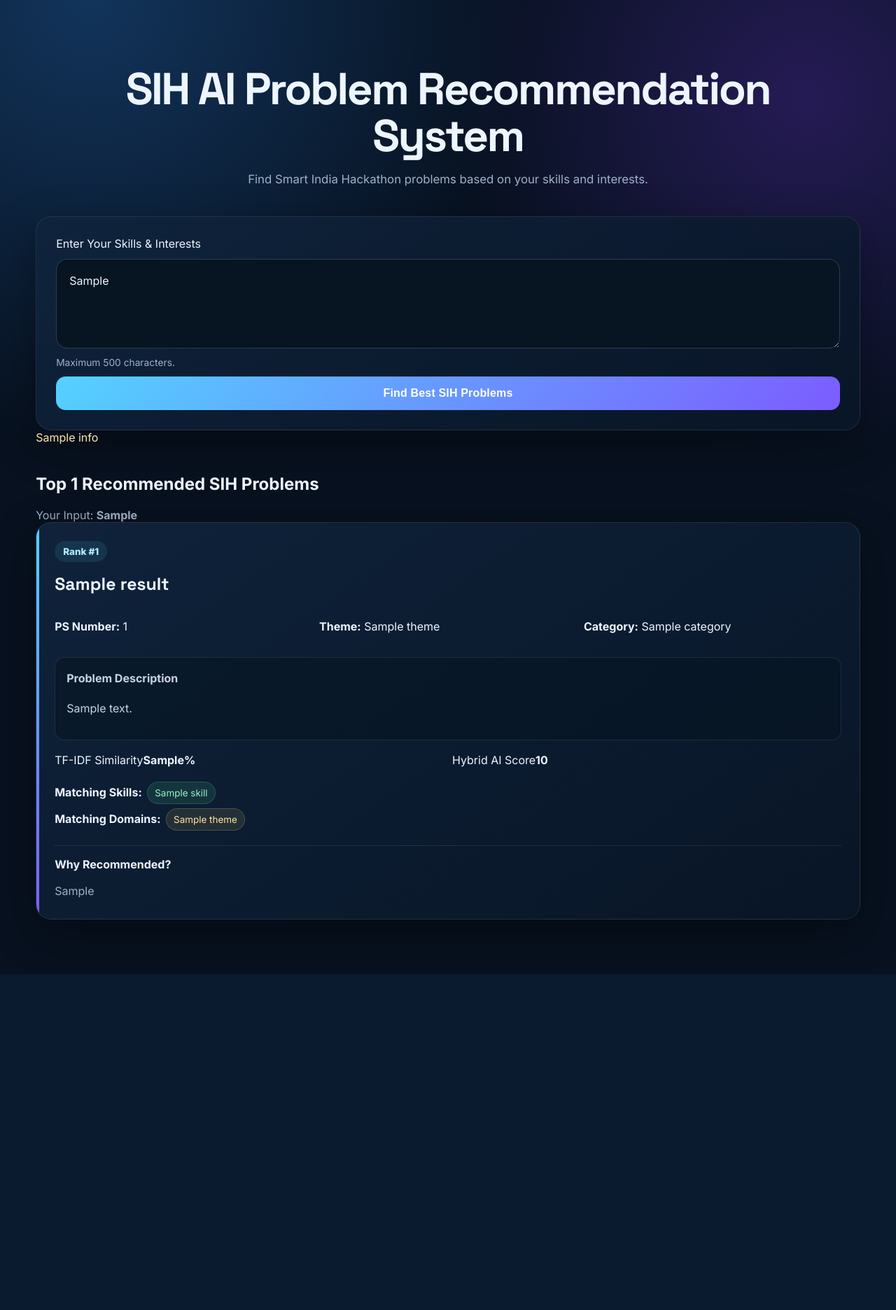
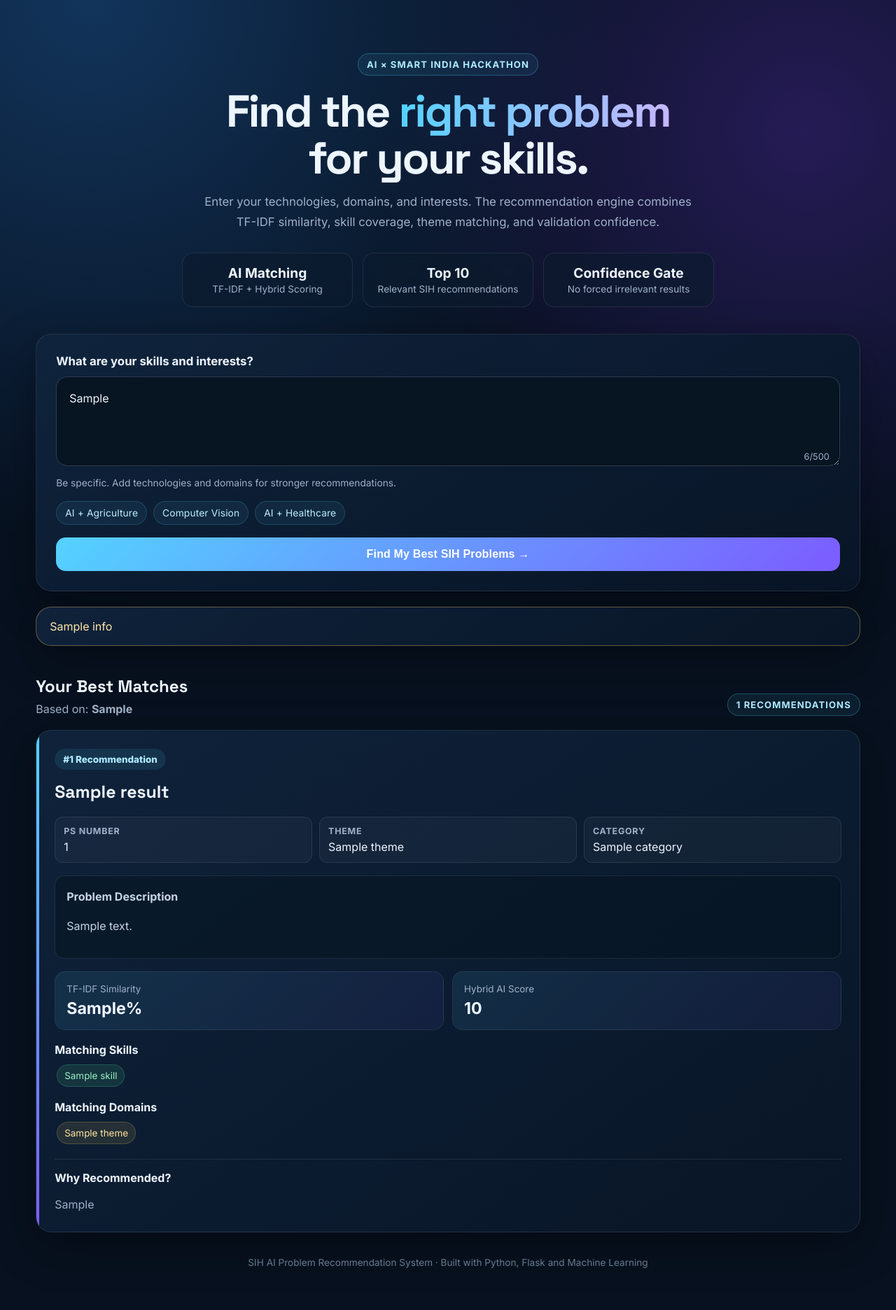
Before and after one commit to sahilgariya/SIH-AI-Recommender, a Flask app: template app/templates/index.html in a window 1280 px wide. Shown: the whole page at 70% size. Before the commit the page ends 1392 px from the top, so only its background shows below. Run offline with Flask 3, Linux system fonts and the light colour scheme; the template is opened without the code that fills it: most values are stand-ins (such as "Sample title", 1, 10 or a date in 2020); parts of the project's set-up code (start-up, migrations or seed data) failed here and were passed over.

Commit message:
Upgrade frontend design and usability

```diff
--- a/app/templates/index.html
+++ b/app/templates/index.html
@@ -3,91 +3,49 @@
 <head>
 <meta charset="UTF-8">
 <meta name="viewport" content="width=device-width, initial-scale=1.0">
-    <title>SIH AI Problem Recommendation System</title>
+<meta name="description" content="AI-powered Smart India Hackathon problem recommendation system.">
+<title>SIH AI Recommender</title>
 <link rel="stylesheet" href="{{ url_for('static', filename='css/style.css') }}">
 </head>
 <body>
-<div class="container">
+<main class="container">
 <header class="hero">
-        <h1>SIH AI Problem Recommendation System</h1>
-        <p>Find Smart India Hackathon problems based on your skills and interests.</p>
+<span class="eyebrow">AI × Smart India Hackathon</span>
+<h1>Find the <span class="gradient-text">right problem</span><br>for your skills.</h1>
+<p>Enter your technologies, domains, and interests. The recommendation engine combines TF-IDF similarity, skill coverage, theme matching, and validation confidence.</p>
+<div class="stats"><div class="stat"><strong>AI Matching</strong><span>TF-IDF + Hybrid Scoring</span></div><div class="stat"><strong>Top 10</strong><span>Relevant SIH recommendations</span></div><div class="stat"><strong>Confidence Gate</strong><span>No forced irrelevant results</span></div></div>
 </header>
-
-    <section class="search-section">
+<section class="search-section" aria-label="Problem recommendation search">
 <form method="POST" id="recommendationForm" novalidate>
 <input type="hidden" name="csrf_token" value="{{ csrf_token }}">
-            <label for="user_input">Enter Your Skills &amp; Interests</label>
-            <textarea id="user_input" name="user_input" maxlength="500"
-                placeholder="Example: Python Machine Learning Computer Vision Agriculture"
-                required>{{ user_input }}</textarea>
-            <p class="input-help">Maximum 500 characters.</p>
-            <button type="submit" id="submitButton">Find Best SIH Problems</button>
+<label class="input-label" for="user_input">What are your skills and interests?</label>
+<div class="input-wrap"><textarea id="user_input" name="user_input" maxlength="500" placeholder="Example: Python, Machine Learning, Computer Vision, Agriculture" required>{{ user_input }}</textarea><span class="char-count" id="charCount">0/500</span></div>
+<p class="input-help">Be specific. Add technologies and domains for stronger recommendations.</p>
+<div class="example-chips" aria-label="Example searches"><button type="button" class="chip" data-query="Python Machine Learning Agriculture">AI + Agriculture</button><button type="button" class="chip" data-query="Computer Vision Robotics Python">Computer Vision</button><button type="button" class="chip" data-query="Artificial Intelligence Data Science Healthcare">AI + Healthcare</button></div>
+<button type="submit" id="submitButton">Find My Best SIH Problems →</button>
 </form>
 </section>
-
-    {% if error %}
-    <div class="error" role="alert">{{ error }}</div>
-    {% endif %}
-
-    {% if info %}
-    <div class="info" role="status">{{ info }}</div>
-    {% endif %}
-
+{% if error %}<div class="message error" role="alert">{{ error }}</div>{% endif %}
+{% if info %}<div class="message info" role="status">{{ info }}</div>{% endif %}
 {% if results %}
 <section class="results-section">
-        <h2>Top {{ results|length }} Recommended SIH Problems</h2>
-        <p class="query">Your Input: <strong>{{ user_input }}</strong></p>
-
+<div class="results-heading"><div><h2>Your Best Matches</h2><p class="query">Based on: <strong>{{ user_input }}</strong></p></div><span class="eyebrow">{{ results|length }} recommendations</span></div>
 {% for result in results %}
 <article class="problem-card">
-            <div class="rank">Rank #{{ result.rank }}</div>
+<div class="rank">#{{ result.rank }} Recommendation</div>
 <h3>{{ result.title }}</h3>
-
-            <div class="problem-info">
-                <p><strong>PS Number:</strong> {{ result.ps_number }}</p>
-                <p><strong>Theme:</strong> {{ result.theme }}</p>
-                <p><strong>Category:</strong> {{ result.category }}</p>
-            </div>
-
-            {% if result.details %}
-            <div class="details">
-                <h4>Problem Description</h4>
-                <p>{{ result.details }}</p>
-            </div>
-            {% endif %}
-
-            <div class="scores">
-                <div><span>TF-IDF Similarity</span><strong>{{ result.tfidf_similarity }}%</strong></div>
-                <div><span>Hybrid AI Score</span><strong>{{ result.final_score }}</strong></div>
-            </div>
-
-            {% if result.matched_skills %}
-            <div class="skills">
-                <strong>Matching Skills:</strong>
-                {% for skill in result.matched_skills %}
-                <span class="skill-tag">{{ skill }}</span>
-                {% endfor %}
-            </div>
-            {% endif %}
-
-            {% if result.theme_matches %}
-            <div class="theme-matches">
-                <strong>Matching Domains:</strong>
-                {% for theme in result.theme_matches %}
-                <span class="theme-tag">{{ theme }}</span>
-                {% endfor %}
-            </div>
-            {% endif %}
-
-            <div class="why">
-                <strong>Why Recommended?</strong>
-                <p>{{ result.why_recommended }}</p>
-            </div>
+<div class="problem-info"><div class="meta"><strong>PS Number</strong>{{ result.ps_number }}</div><div class="meta"><strong>Theme</strong>{{ result.theme }}</div><div class="meta"><strong>Category</strong>{{ result.category }}</div></div>
+{% if result.details %}<div class="details"><h4>Problem Description</h4><p>{{ result.details }}</p></div>{% endif %}
+<div class="scores"><div class="score-box"><span>TF-IDF Similarity</span><strong>{{ result.tfidf_similarity }}%</strong></div><div class="score-box"><span>Hybrid AI Score</span><strong>{{ result.final_score }}</strong></div></div>
+{% if result.matched_skills %}<div><span class="section-label">Matching Skills</span>{% for skill in result.matched_skills %}<span class="skill-tag">{{ skill }}</span>{% endfor %}</div>{% endif %}
+{% if result.theme_matches %}<div><span class="section-label">Matching Domains</span>{% for theme in result.theme_matches %}<span class="theme-tag">{{ theme }}</span>{% endfor %}</div>{% endif %}
+<div class="why"><strong>Why Recommended?</strong><p>{{ result.why_recommended }}</p></div>
 </article>
 {% endfor %}
 </section>
 {% endif %}
-</div>
+<footer class="footer">SIH AI Problem Recommendation System · Built with Python, Flask and Machine Learning</footer>
+</main>
 <script src="{{ url_for('static', filename='js/script.js') }}"></script>
 </body>
 </html>
```
Lines whose indentation alone changed are shown as unchanged.
